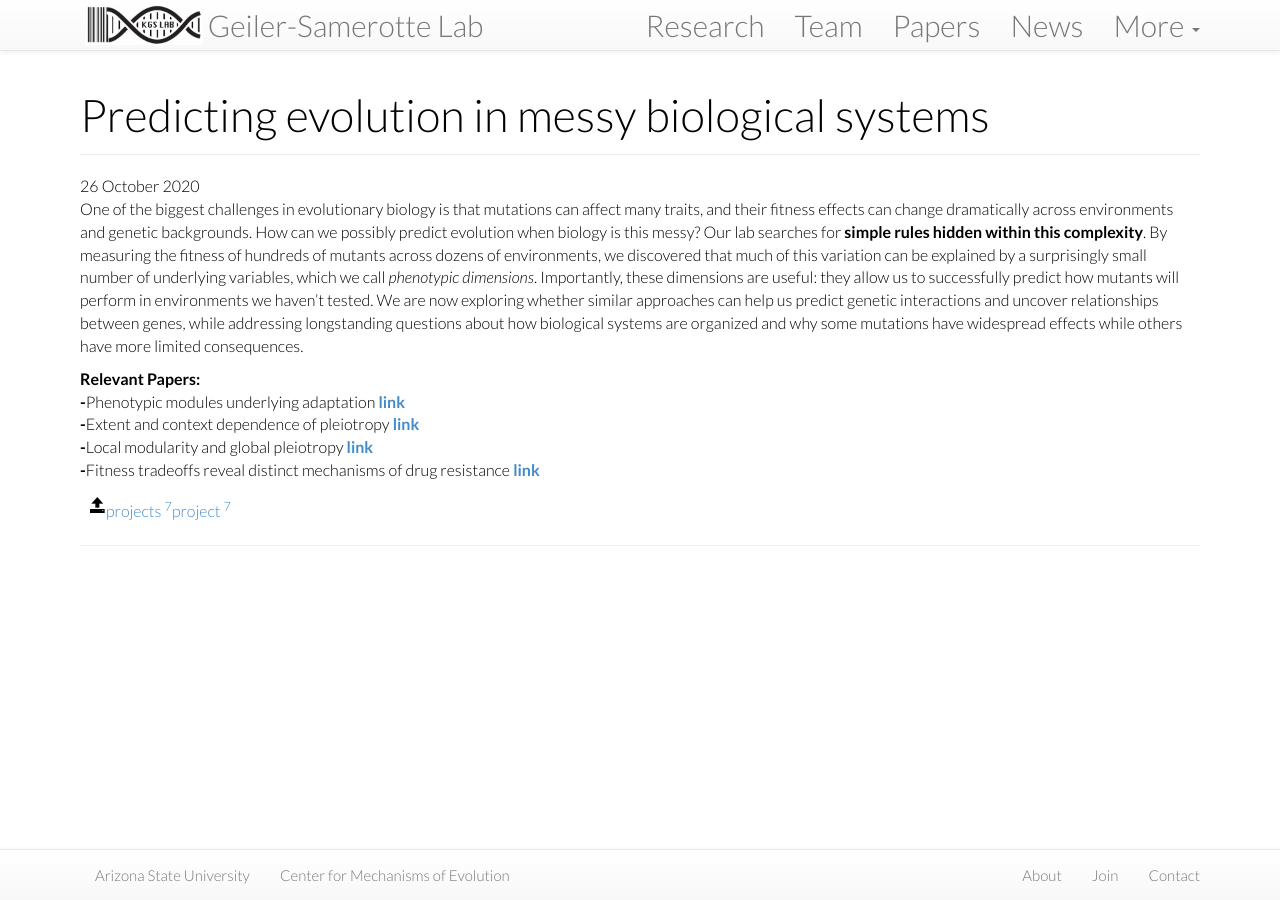
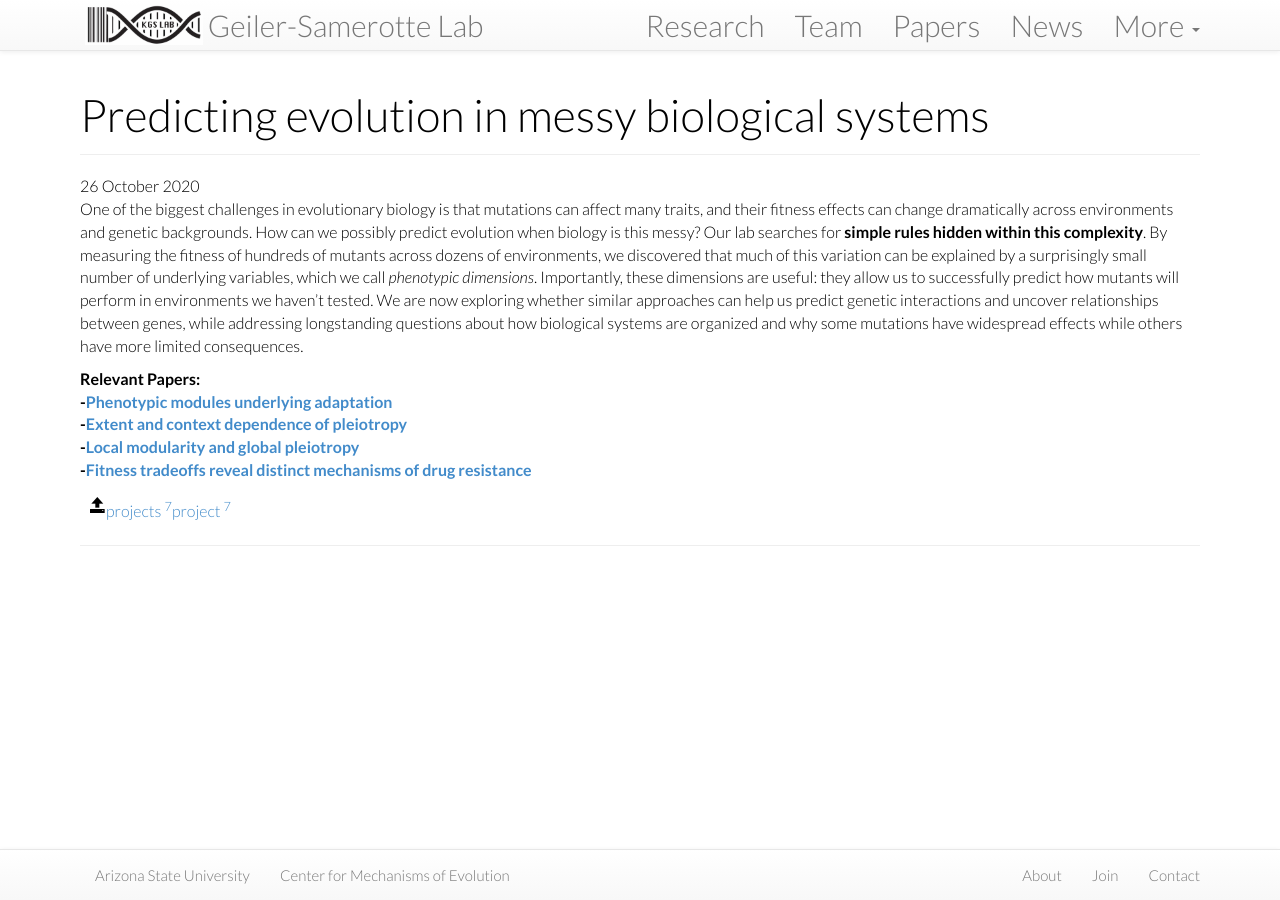
Before and after one commit to Samerotte-Lab/Samerotte-Lab.github.io, a Jekyll site: the page built from projects/_posts/2020-10-26-growth-law.md, in a window 1280 px wide. Built offline with Jekyll 4.4.1, drawn with Linux system fonts in a browser that asks for light colours; nearby versions of some CDN libraries.

Commit message:
5 again headlines ix

```diff
--- a/projects/_posts/2020-10-26-growth-law.md
+++ b/projects/_posts/2020-10-26-growth-law.md
@@ -11,7 +11,7 @@ tags:
 One of the biggest challenges in evolutionary biology is that mutations can affect many traits, and their fitness effects can change dramatically across environments and genetic backgrounds. How can we possibly predict evolution when biology is this messy? Our lab searches for **simple rules hidden within this complexity**. By measuring the fitness of hundreds of mutants across dozens of environments, we discovered that much of this variation can be explained by a surprisingly small number of underlying variables, which we call *phenotypic dimensions*. Importantly, these dimensions are useful: they allow us to successfully predict how mutants will perform in environments we haven't tested. We are now exploring whether similar approaches can help us predict genetic interactions and uncover relationships between genes, while addressing longstanding questions about how biological systems are organized and why some mutations have widespread effects while others have more limited consequences.
 
 <b>Relevant Papers:</b><br>
-<b>-</b>Phenotypic modules underlying adaptation <b>[link](/papers/paper/Donyavi-GPM)</b><br>
-<b>-</b>Extent and context dependence of pleiotropy <b>[link](/papers/paper/extent-of-pleiotropy)</b><br>
-<b>-</b>Local modularity and global pleiotropy <b>[link](/papers/paper/local-modularity-global-pleiotropy)</b><br>
-<b>-</b>Fitness tradeoffs reveal distinct mechanisms of drug resistance <b>[link](/papers/paper/Schmidlin-clusters)</b>
+<b>-</b><b>[Phenotypic modules underlying adaptation](/papers/paper/Donyavi-GPM)</b><br>
+<b>-</b><b>[Extent and context dependence of pleiotropy](/papers/paper/extent-of-pleiotropy)</b><br>
+<b>-</b><b>[Local modularity and global pleiotropy](/papers/paper/local-modularity-global-pleiotropy)</b><br>
+<b>-</b><b>[Fitness tradeoffs reveal distinct mechanisms of drug resistance](/papers/paper/Schmidlin-clusters)</b>
```
Also changed, not shown: projects/_posts/2020-10-29-resistance.md (+4 -4 lines).
